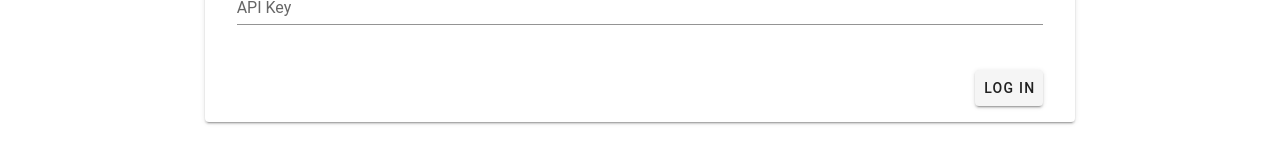
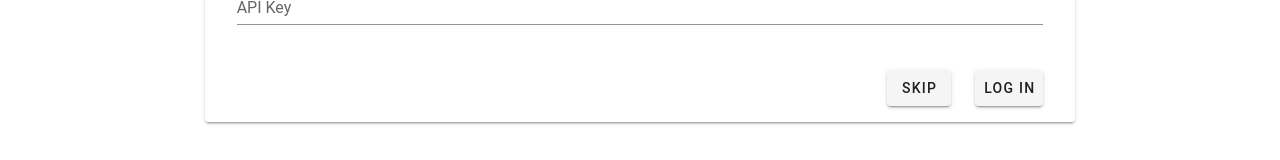
Before and after one commit to henkelmax/mod-update-server, a Vue app in the folder frontend/: page / in a window 1280 px wide. Shown: the part 180-340 px from the top of the page. Built offline with nearby package versions, Linux system fonts and the light colour scheme; a small style sheet from the web is missing; what v-clipboard would draw is missing.

Commit message:
Add skip login button

```diff
--- a/frontend/src/views/Login.vue
+++ b/frontend/src/views/Login.vue
@@ -19,6 +19,7 @@
       </v-card-text>
       <v-card-actions>
         <v-spacer></v-spacer>
+        <v-btn class="mr-4 mb-2" @click="skip()" >Skip</v-btn>
         <v-btn class="mr-6 mb-2" @click="logIn()" :disabled="!valid">Log In</v-btn>
       </v-card-actions>
     </v-card>
@@ -66,6 +67,10 @@ export default {
       }
       sessionStorage.apiKey = this.password;
       this.$router.push("mods");
+    },
+    skip() {
+      sessionStorage.apiKey = "00000000-0000-0000-0000-000000000000";
+      this.$router.push("mods");
     }
   }
 };
```
